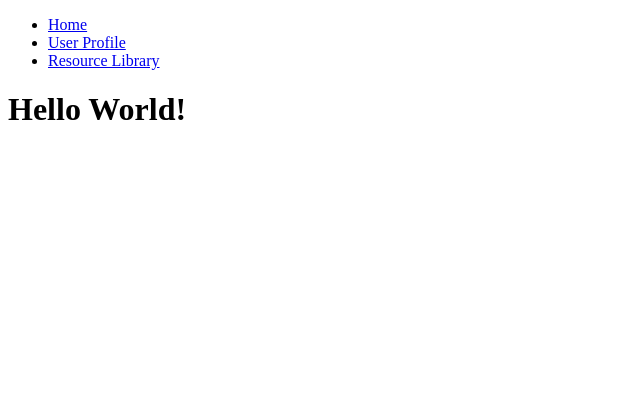
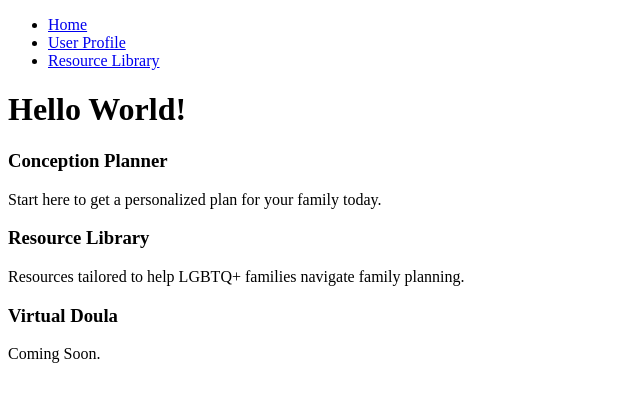
Before and after one commit to MBHunter88/queer_conceptions, a React (Vite) app in the folder client/: page / in a window 1280 px wide. Shown: the top 402 px of the page, without its empty margins (0-640 px from the left). Built offline with nearby package versions, Linux system fonts and the light colour scheme.

Commit message:
add feature section component setup

```diff
--- /dev/null
+++ b/client/src/components/FeatureSection.jsx
@@ -0,0 +1,14 @@
+import React from 'react';
+import { Link } from 'react-router-dom';
+
+
+const FeatureSection = ({ title, description }) => {
+    return (
+        <div className="feature-section">
+          <h3 className="feature-title">{title}</h3>
+          <p className="feature-description">{description}</p>
+        </div>
+      );
+};
+
+export default FeatureSection;
--- a/client/src/pages/LandingPage.jsx
+++ b/client/src/pages/LandingPage.jsx
@@ -1,6 +1,6 @@
 import React from 'react';
 import NavBar from '../components/NavBar';
-
+import FeatureSection from '../components/FeatureSection';
 
 const LandingPage = () => {
 
@@ -9,6 +9,18 @@ const LandingPage = () => {
         <div className={'landing-page'}>
             <NavBar />
             <h1>Hello World!</h1>
+            <FeatureSection
+                title="Conception Planner"
+                description="Start here to get a personalized plan for your family today."
+            />
+            <FeatureSection
+                title="Resource Library"
+                description="Resources tailored to help LGBTQ+ families navigate family planning."
+            />
+            <FeatureSection
+                title="Virtual Doula"
+                description="Coming Soon."
+            />
         </div>
     );
 };
```
